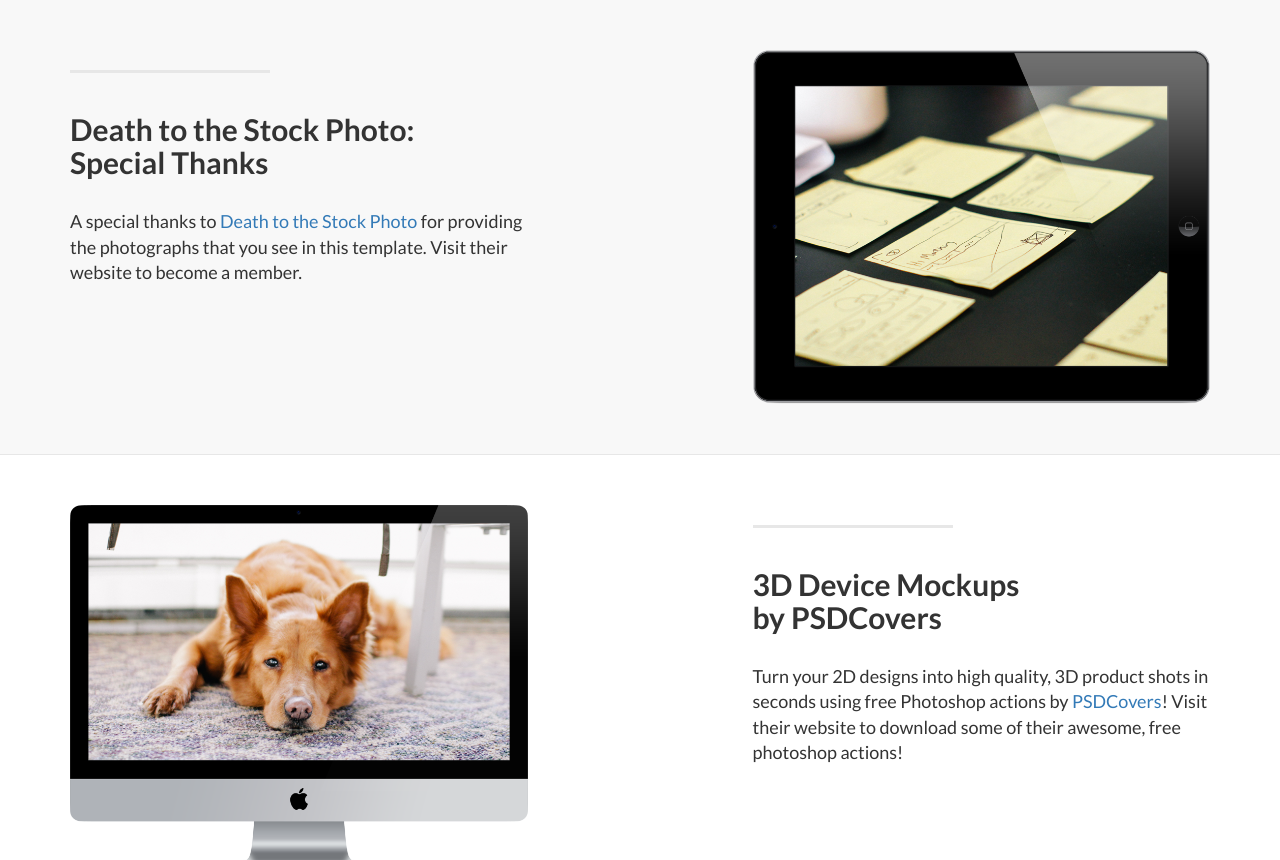
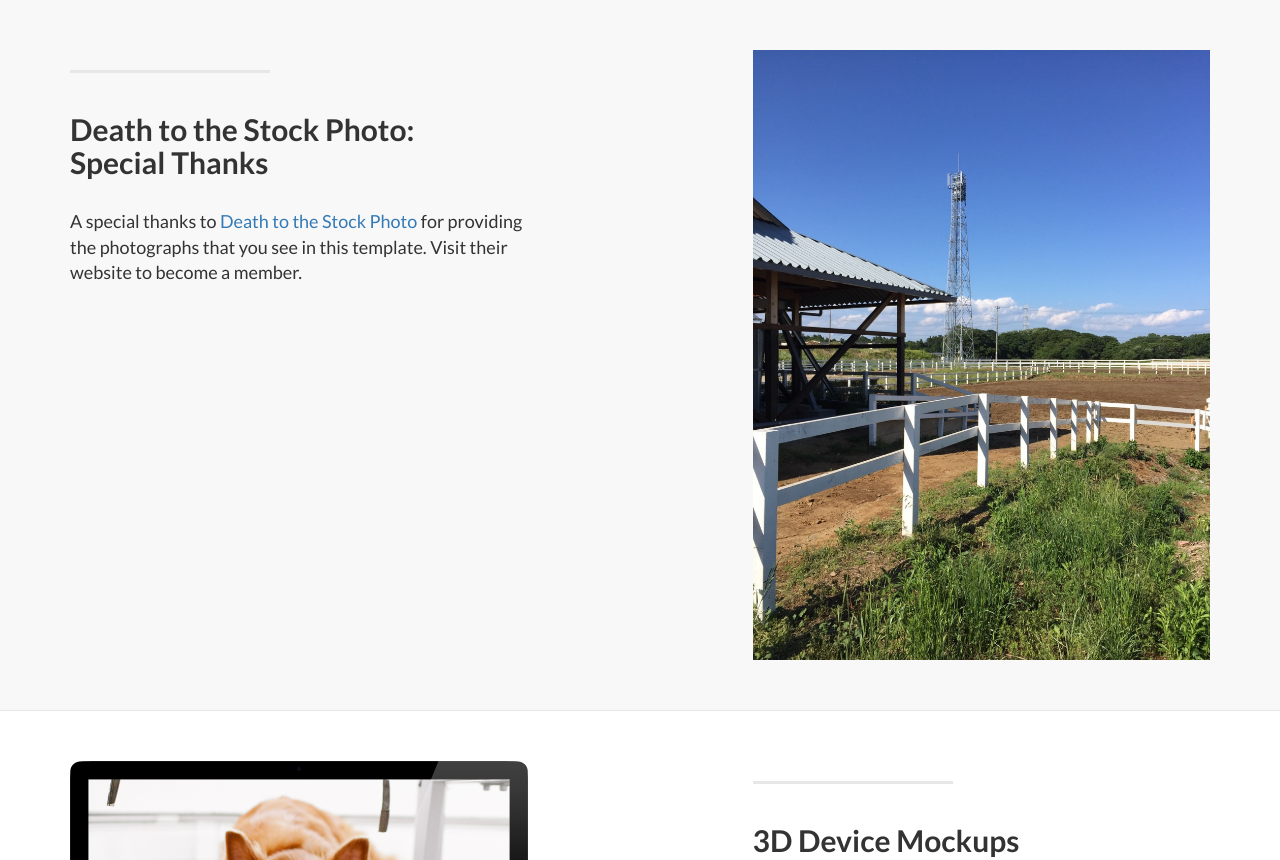
Before and after one commit to takahashistable/takahashistable.github.io, a plain HTML site: page index.html in a window 1280 px wide. Shown: the part 777-1637 px from the top of the page. Drawn offline with Linux system fonts and the light colour scheme.

Commit message:
画像差し替え

```diff
--- a/index.html
+++ b/index.html
@@ -111,7 +111,7 @@
                     <p class="lead">A special thanks to <a target="_blank" href="http://join.deathtothestockphoto.com/">Death to the Stock Photo</a> for providing the photographs that you see in this template. Visit their website to become a member.</p>
                 </div>
                 <div class="col-lg-5 col-lg-offset-2 col-sm-6">
-                    <img class="img-responsive" src="img/ipad.png" alt="">
+                    <img class="img-responsive" src="img/a01.jpg" alt="">
                 </div>
             </div>
 
```
Also changed, not shown: img/a01.jpg (added).
